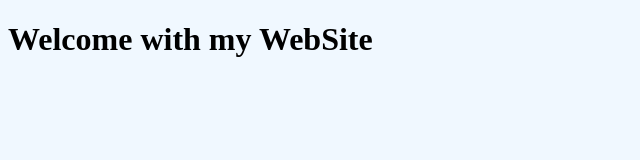
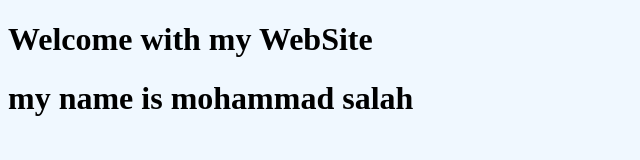
Before and after one commit to En-DeaaSalah/files, a plain HTML site: page index.html in a window 1280 px wide. Shown: the whole page, without its empty margins (0-640 px from the left). Drawn offline with Linux system fonts and the light colour scheme.

Commit message:
modified h1 name of developer in index.html

```diff
--- a/index.html
+++ b/index.html
@@ -10,6 +10,7 @@
   <body>
     <div>
       <h1>Welcome with my WebSite</h1>
+      <h1>my name is mohammad salah</h1>
     </div>
 
     <script src="scripts.js"></script>
```
